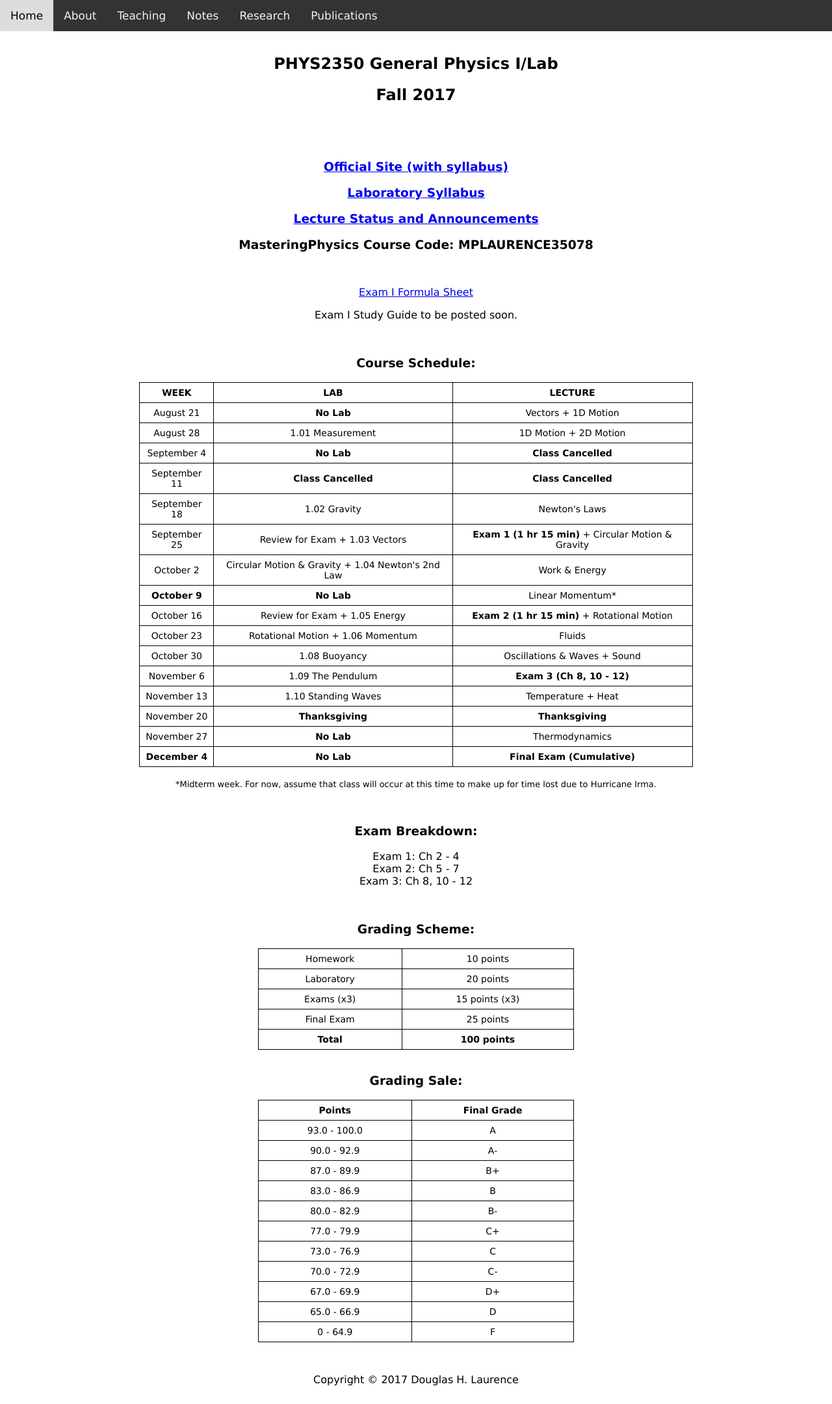
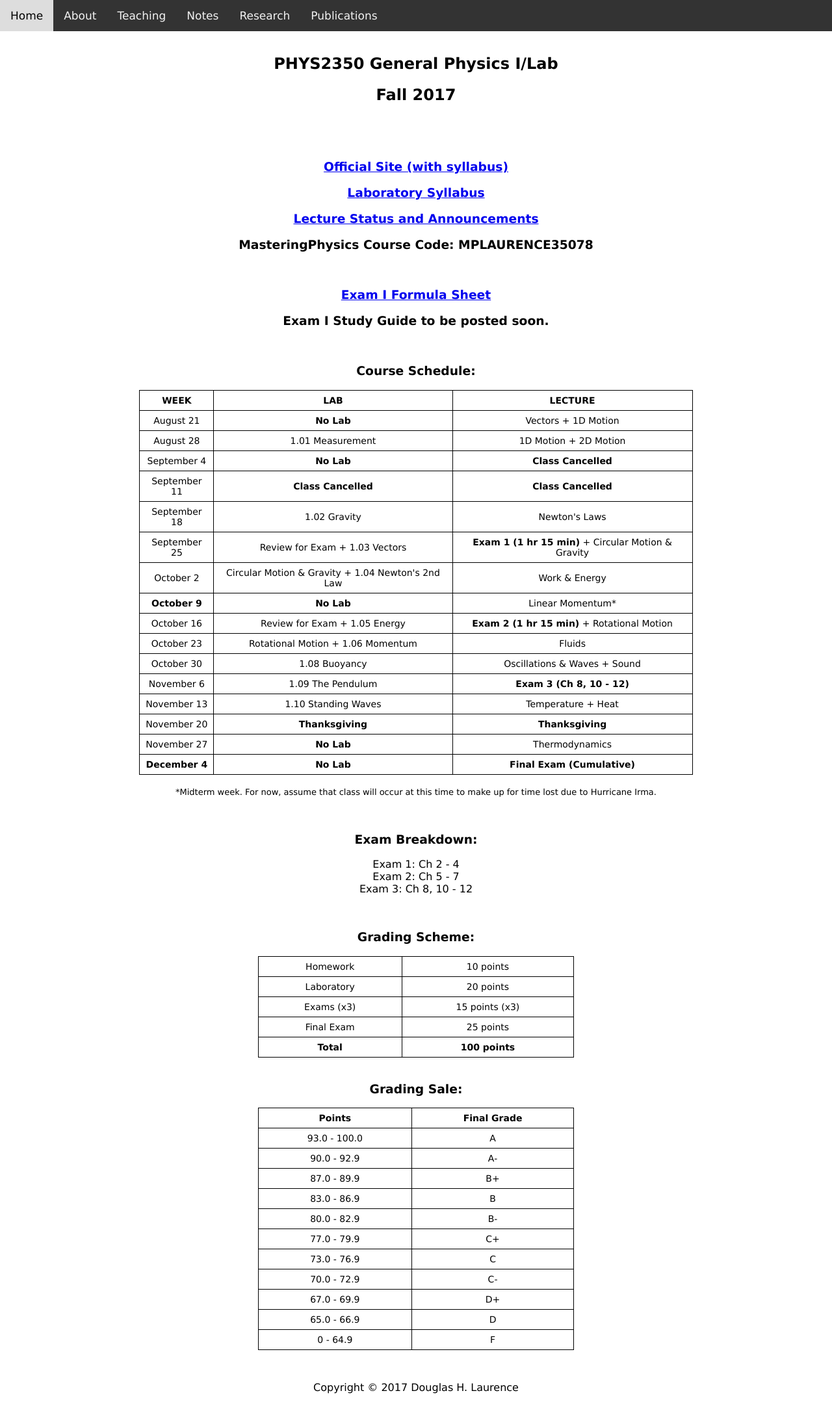
Before and after one commit to dhlaurence/dhlaurence.github.io, a Jekyll site: the page built from teaching/phys2350fall17.html, in a window 1280 px wide. Shown: the whole page at 65% size. Built offline with Jekyll 4.4.1, drawn with Linux system fonts in a browser that asks for light colours.

Commit message:
Update phys2350fall17.html

```diff
--- a/teaching/phys2350fall17.html
+++ b/teaching/phys2350fall17.html
@@ -35,13 +35,13 @@ title: PHYS2350Fall2017
 
   <br>
 
-  <p>
+  <h3>
     <center><a target="_blank" href="http://www.blazartheory.com/files/PHYS2350_Exam_I_Formula_Sheet.pdf">Exam I Formula Sheet</a></center>
-  </p>
+  </h3>
 
-  <p>
+  <h3>
     <center>Exam I Study Guide to be posted soon.</center>
-  </p>
+  </h3>
 
   <br>
 
```
